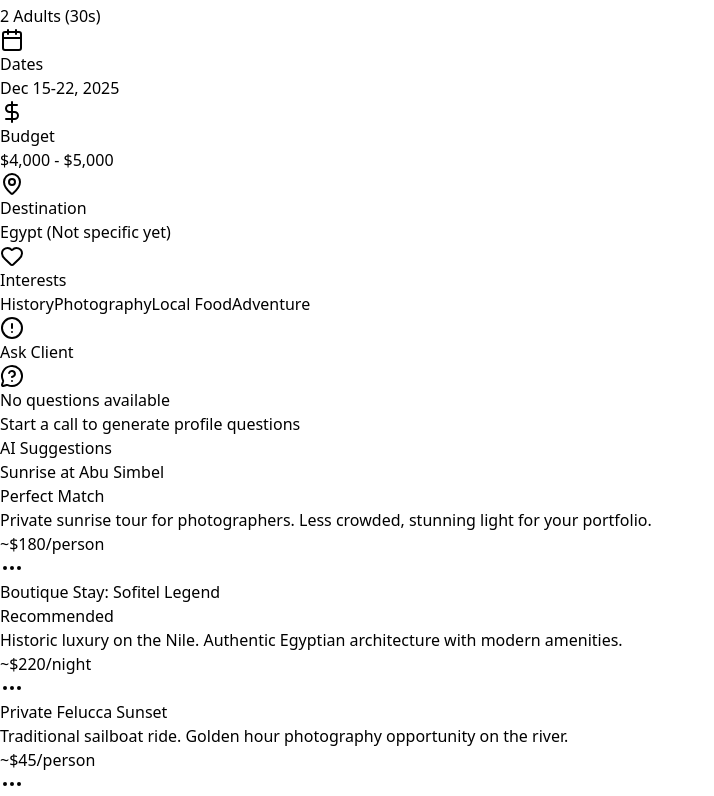
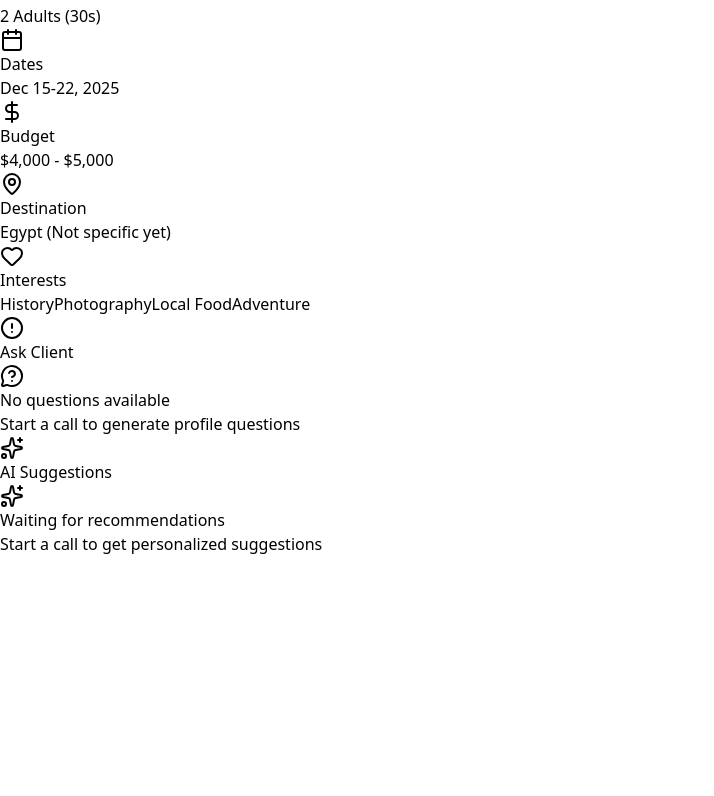
Before and after one commit to Seifkassab20/Real-Time-Multi-Agent-System-for-Travel-Personalization-and-Proposal-Generation-System, a React app in the folder frontend/: page / in a window 1280 px wide. Shown: the part 250-1046 px from the top of the page, without its empty margins (0-714 px from the left). After the commit the page ends 806 px from the top, so only its background shows below. Built offline with nearby package versions, Linux system fonts and the light colour scheme; the HTML template or start-up script is replaced by a standard one.

Commit message:
integrate recommendation engine to generate and display travel recommendations in the UI.

```diff
--- a/frontend/src/App.jsx
+++ b/frontend/src/App.jsx
@@ -11,7 +11,10 @@ import {
   WifiOff,
   Mic,
   RefreshCw,
-  MessageCircleQuestion
+  MessageCircleQuestion,
+  Hotel,
+  Sparkles,
+  Coffee
 } from 'lucide-react';
 
 const WEBSOCKET_URL = 'ws://localhost:8000/ws/stream';
@@ -27,6 +30,7 @@ const TravelDashboard = () => {
   const [profileQuestions, setProfileQuestions] = useState([]);
   const [questionsLoading, setQuestionsLoading] = useState(false);
   const [questionsError, setQuestionsError] = useState(null);
+  const [recommendations, setRecommendations] = useState(null);
   const currentCallIdRef = useRef(null);
 
   const mediaStreamRef = useRef(null);
@@ -141,6 +145,15 @@ const TravelDashboard = () => {
           }
         } else if (message.type === 'profile_update') {
           console.log('Profile updated:', message.profile);
+        } else if (message.type === 'recommendations') {
+          console.log('Recommendations received:', message);
+          setRecommendations({
+            hotel: message.hotel,
+            itinerary: message.itinerary,
+            budget_breakdown: message.budget_breakdown,
+            lastUpdated: new Date().toLocaleTimeString(),
+            segment: message.segment
+          });
         } else if (message.type === 'recommendation') {
           console.log('Recommendation:', message.data);
         }
@@ -563,47 +576,115 @@ const TravelDashboard = () => {
         {/* Right Column (Span 1) - AI Suggestions */}
         <div className="lg:col-span-1">
           <div className="bg-white p-6 rounded-2xl shadow-sm border border-slate-100 h-full">
-            <h2 className="text-xl font-bold text-slate-800 mb-6">AI Suggestions</h2>
+            <div className="flex items-center justify-between mb-6">
+              <div className="flex items-center gap-2">
+                <Sparkles className="w-5 h-5 text-amber-500" />
+                <h2 className="text-xl font-bold text-slate-800">AI Suggestions</h2>
+              </div>
+              {recommendations?.lastUpdated && (
+                <span className="text-xs text-green-600 bg-green-50 px-2 py-1 rounded-full flex items-center gap-1">
+                  <RefreshCw className="w-3 h-3" />
+                  Updated {recommendations.lastUpdated}
+                </span>
+              )}
+            </div>
 
             <div className="space-y-4">
-              {/* Suggestion 1 */}
-              <div className="border border-gray-100 rounded-xl p-5 hover:border-green-200 hover:shadow-lg transition-all cursor-pointer group">
+              {/* Loading/Empty state */}
+              {!recommendations && (
+                <div className="text-center py-8 text-slate-400 border border-dashed border-slate-200 rounded-xl">
+                  <Sparkles className="w-10 h-10 mx-auto mb-3 opacity-50" />
+                  <p className="text-sm font-medium text-slate-500">Waiting for recommendations</p>
+                  <p className="text-xs text-slate-400 mt-1">
+                    {isCallActive
+                      ? "Recommendations will appear as we learn more about your trip"
+                      : "Start a call to get personalized suggestions"}
+                  </p>
+                </div>
+              )}
+
+              {/* Hotel Recommendation */}
+              {recommendations?.hotel && (
+                <div className="border border-gray-100 rounded-xl p-5 hover:border-blue-200 hover:shadow-lg transition-all cursor-pointer group">
                   <div className="flex justify-between items-start mb-2">
-                  <h3 className="font-bold text-slate-800 text-lg group-hover:text-green-700 transition-colors">Sunrise at Abu Simbel</h3>
-                  <span className="bg-green-100 text-green-700 text-[10px] font-bold px-2 py-1 rounded uppercase tracking-wider">Perfect Match</span>
+                    <div className="flex items-center gap-2">
+                      <Hotel className="w-4 h-4 text-blue-600" />
+                      <h3 className="font-bold text-slate-800 text-lg group-hover:text-blue-700 transition-colors">
+                        {recommendations.hotel.name || 'Recommended Hotel'}
+                      </h3>
                     </div>
-                <p className="text-sm text-gray-500 mb-4 leading-relaxed">Private sunrise tour for photographers. Less crowded, stunning light for your portfolio.</p>
+                    <span className="bg-blue-100 text-blue-700 text-[10px] font-bold px-2 py-1 rounded uppercase tracking-wider">Hotel</span>
+                  </div>
+                  {recommendations.hotel.location && (
+                    <p className="text-sm text-gray-500 mb-2 flex items-center gap-1">
+                      <MapPin className="w-3 h-3" />
+                      {recommendations.hotel.location}
+                    </p>
+                  )}
+                  {recommendations.hotel.description && (
+                    <p className="text-sm text-gray-500 mb-4 leading-relaxed line-clamp-2">
+                      {recommendations.hotel.description}
+                    </p>
+                  )}
                   <div className="flex justify-between items-center pt-2 border-t border-gray-50">
-                  <p className="text-sm font-semibold text-slate-600">~$180/person</p>
+                    <p className="text-sm font-semibold text-slate-600">
+                      {recommendations.hotel.price ? `~${recommendations.hotel.price}/night` : 'Price TBD'}
+                    </p>
                     <MoreHorizontal className="text-gray-400 w-5 h-5" />
                   </div>
                 </div>
+              )}
 
-              {/* Suggestion 2 */}
-              <div className="border border-gray-100 rounded-xl p-5 hover:border-blue-200 hover:shadow-lg transition-all cursor-pointer group">
+              {/* Activities from Itinerary */}
+              {recommendations?.itinerary && Object.entries(recommendations.itinerary).slice(0, 2).map(([day, activities]) => (
+                activities.filter(item => item.type === 'activity').slice(0, 2).map((activity, idx) => (
+                  <div key={`${day}-${idx}`} className="border border-gray-100 rounded-xl p-5 hover:border-green-200 hover:shadow-lg transition-all cursor-pointer group">
                     <div className="flex justify-between items-start mb-2">
-                  <h3 className="font-bold text-slate-800 text-lg group-hover:text-blue-700 transition-colors">Boutique Stay: Sofitel Legend</h3>
-                  <span className="bg-blue-100 text-blue-700 text-[10px] font-bold px-2 py-1 rounded uppercase tracking-wider">Recommended</span>
+                      <h3 className="font-bold text-slate-800 text-lg group-hover:text-green-700 transition-colors">
+                        {activity.name || 'Activity'}
+                      </h3>
+                      <span className="bg-green-100 text-green-700 text-[10px] font-bold px-2 py-1 rounded uppercase tracking-wider">
+                        {activity.category || day}
+                      </span>
                     </div>
-                <p className="text-sm text-gray-500 mb-4 leading-relaxed">Historic luxury on the Nile. Authentic Egyptian architecture with modern amenities.</p>
+                    {activity.description && (
+                      <p className="text-sm text-gray-500 mb-4 leading-relaxed line-clamp-2">
+                        {activity.description}
+                      </p>
+                    )}
                     <div className="flex justify-between items-center pt-2 border-t border-gray-50">
-                  <p className="text-sm font-semibold text-slate-600">~$220/night</p>
+                      <p className="text-sm font-semibold text-slate-600">
+                        {activity.price ? `~${activity.price}` : 'Free'}
+                      </p>
                       <MoreHorizontal className="text-gray-400 w-5 h-5" />
                     </div>
                   </div>
+                ))
+              ))}
 
-              {/* Suggestion 3 */}
-              <div className="border border-gray-100 rounded-xl p-5 hover:border-purple-200 hover:shadow-lg transition-all cursor-pointer group">
-                <div className="flex justify-between items-start mb-2">
-                  <h3 className="font-bold text-slate-800 text-lg group-hover:text-purple-700 transition-colors">Private Felucca Sunset</h3>
+              {/* Budget Summary */}
+              {recommendations?.budget_breakdown && (
+                <div className="border border-gray-100 rounded-xl p-4 bg-gradient-to-br from-amber-50 to-orange-50">
+                  <div className="flex items-center gap-2 mb-3">
+                    <DollarSign className="w-4 h-4 text-amber-600" />
+                    <span className="font-semibold text-slate-700">Budget Breakdown</span>
                   </div>
-                <p className="text-sm text-gray-500 mb-4 leading-relaxed">Traditional sailboat ride. Golden hour photography opportunity on the river.</p>
-                <div className="flex justify-between items-center pt-2 border-t border-gray-50">
-                  <p className="text-sm font-semibold text-slate-600">~$45/person</p>
-                  <MoreHorizontal className="text-gray-400 w-5 h-5" />
+                  <div className="space-y-2 text-sm">
+                    <div className="flex justify-between">
+                      <span className="text-gray-600">Hotel</span>
+                      <span className="font-medium">${Math.round(recommendations.budget_breakdown.hotel_total || 0)}</span>
+                    </div>
+                    <div className="flex justify-between">
+                      <span className="text-gray-600">Activities</span>
+                      <span className="font-medium">${Math.round(recommendations.budget_breakdown.activities_total || 0)}</span>
+                    </div>
+                    <div className="flex justify-between">
+                      <span className="text-gray-600">Food</span>
+                      <span className="font-medium">${Math.round(recommendations.budget_breakdown.food_total || 0)}</span>
                     </div>
                   </div>
-
+                </div>
+              )}
             </div>
           </div>
         </div>
```
Also changed, not shown: 1 other file (tests, documents, lock files or other folders). Lines whose indentation alone changed are shown as unchanged.
